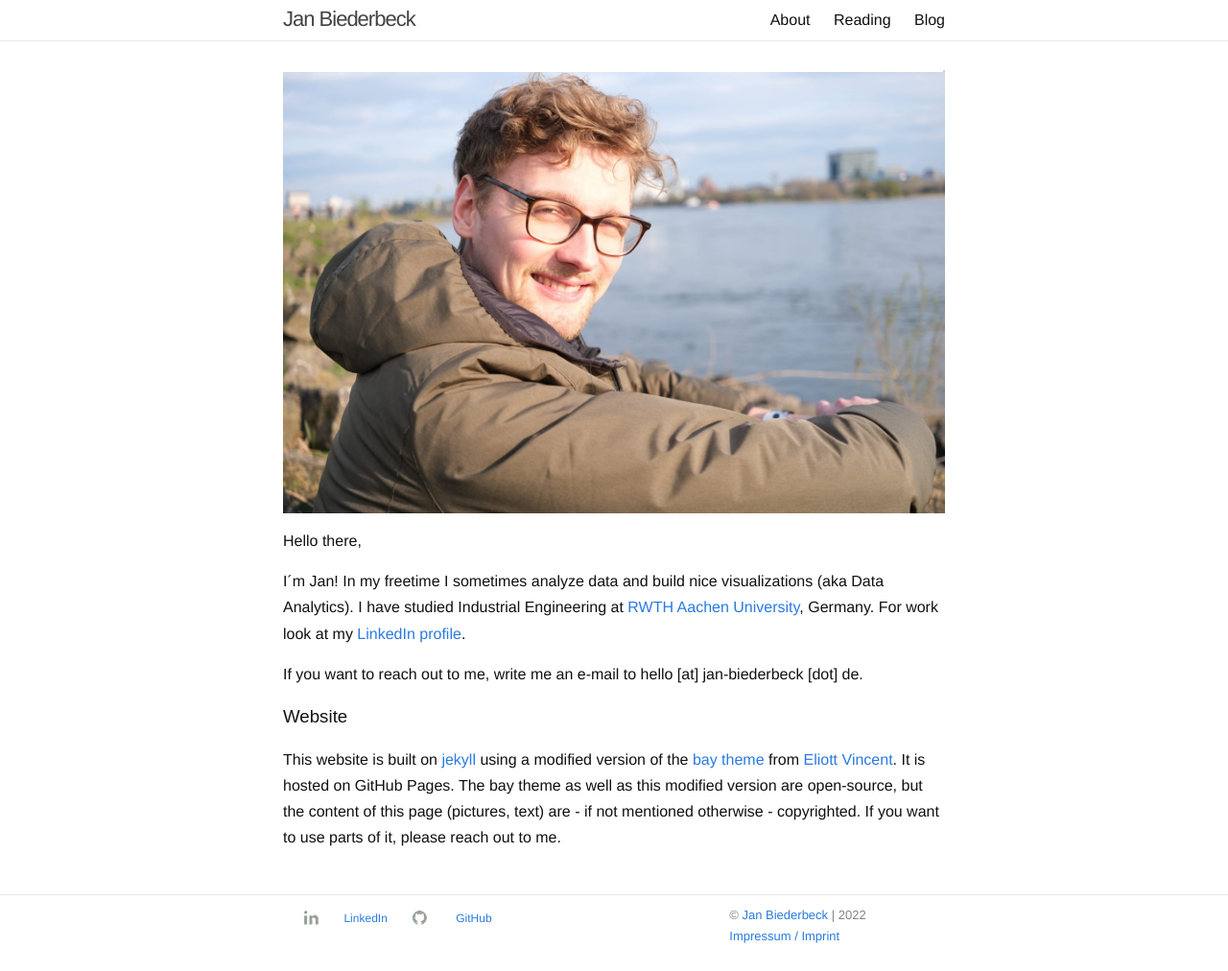
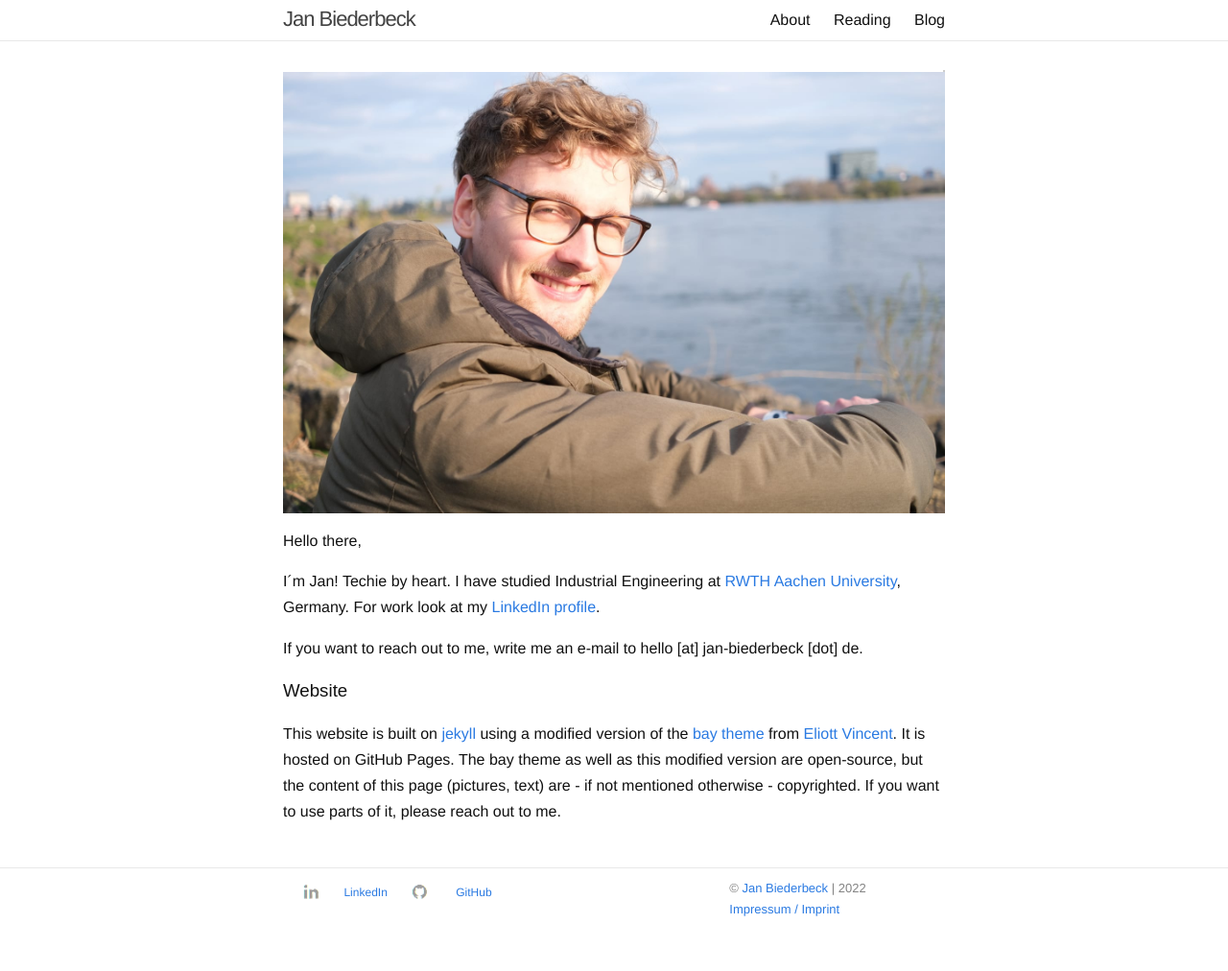
Before and after one commit to bigredpandas/bigredpandas.github.io, a Jekyll site: the page built from index.md, in a window 1280 px wide. Shown: the whole page at 96% size. Built offline with Jekyll 4.4.1, drawn with Linux system fonts in a browser that asks for light colours; after the commit the page ends 985 px from its top, so only the background shows below that.

Commit message:
Update index.md

```diff
--- a/index.md
+++ b/index.md
@@ -7,7 +7,7 @@ layout: home
 
 Hello there,
 
-I´m Jan! In my freetime I sometimes analyze data and build nice visualizations (aka Data Analytics). I have studied Industrial Engineering at [RWTH Aachen University](https://www.rwth-aachen.de), Germany. For work look at my [LinkedIn profile](https://www.linkedin.com/in/jan-biederbeck/).
+I´m Jan! Techie by heart. I have studied Industrial Engineering at [RWTH Aachen University](https://www.rwth-aachen.de), Germany. For work look at my [LinkedIn profile](https://www.linkedin.com/in/jan-biederbeck/).
 
 If you want to reach out to me, write me an e-mail to hello [at] jan-biederbeck [dot] de.
 
```
